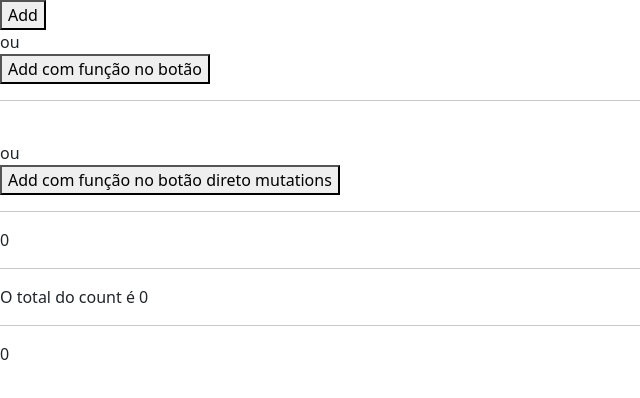
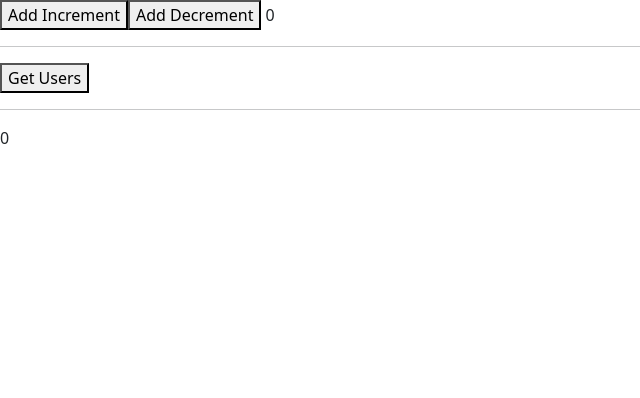
Before and after one commit to rederson/curso-vue-3, a Vue app in the folder frontend/: page / in a window 1280 px wide. Shown: the top 398 px of the page, without its empty margins (0-640 px from the left). Built offline with nearby package versions, Linux system fonts and the light colour scheme.

Commit message:
VUEX - Módulos com a composition-api

```diff
--- a/frontend/src/components/Counter.vue
+++ b/frontend/src/components/Counter.vue
@@ -1,6 +1,7 @@
 <template>
     <div>
-        {{  store.state.count}}
+        {{  store.state.counter.count }}
+
     </div>
 </template>
 
--- /dev/null
+++ b/frontend/src/store/counter.js
@@ -0,0 +1,28 @@
+export default {
+    namespaced:true,
+    state:{
+        count: 0
+    },
+    actions:{
+        increment(state, payload){
+            state.commit('increment');
+        }
+    },
+    mutations:{
+        increment(state, payload) {
+            state.count++;
+        },
+        decrement(state, payload){
+            state.count--
+        }
+    },
+    getters:{
+        getCounter(state){
+            return 'O total do count é = '+state.count;
+        },
+
+        getDecrement(state){
+            return 'O total do count é = '+state.count;
+        }
+    }
+}
--- a/frontend/src/store/store.js
+++ b/frontend/src/store/store.js
@@ -1,26 +1,13 @@
-import {createStore} from 'vuex';
+import { createStore } from 'vuex';
+import counter from "@/store/counter";
+import users from "@/store/users";
 
 const store = createStore({
 
-    state:{
-        count: 0
-    },
-    actions:{
-        increment(state, payload){
-            state.commit('increment'); // abstrai da mutations
-        }
-    },
-    mutations:{
-        increment(state,payload){
-            state.count+=payload;
-        }
-    },
-    getters:{
-        getCounter(state){
-            return 'O total do count é '+state.count;
-        }
+    modules: {
+        counter,
+        users
     }
-
 
 });
 
--- /dev/null
+++ b/frontend/src/store/users.js
@@ -0,0 +1,30 @@
+import http from '@/services/http';
+
+export default {
+    namespaced: true,
+    state: {
+        data: []
+    },
+    actions: {
+
+        async getUsers(state, payload) {
+            try {
+                const {data} = await http.get('api/users');
+                state.commit('setUsers', data);
+            } catch (error) {
+                console.log(error.response.data);
+            }
+        }
+    },
+    mutations: {
+        setUsers (state, payload){
+            state.data = payload;
+        },
+        hideUsers (state, payload) {
+
+        }
+    },
+    getters: {
+
+    }
+}
--- a/frontend/src/views/HomeView.vue
+++ b/frontend/src/views/HomeView.vue
@@ -1,30 +1,40 @@
 <template>
 <div>
-  <button @click="increment" >Add</button>
+  <button @click="increment"> Add Increment</button>
+  <button @click="decrement"> Add Decrement</button>
+   {{ count }}
+   <hr>
 
-  <br /> ou <br />
-  <button @click="store.dispatch('increment')"> Add com função no botão</button>
-  <hr>
-  <br /> ou <br />
-  <button @click="store.commit('increment',10)"> Add com função no botão direto mutations</button>
-  <hr>
-   {{ store.state.count }}
-
-   <hr>
-   {{ store.getters.getCounter }}
+<template v-if="data.length > 0">
+  <button @click="hideUsers">Hide Users</button>
+  <ul>
+    <li v-for="(user, index) in data" :key="index">{{ user.firstName }}</li>
+  </ul>
+</template>
+<template v-else>
+  <button @click="getUsers">Get Users</button>
+</template>
 </div>
 
 </template>
 
 
 <script setup>
+import { computed } from "vue";
 import { useStore } from "vuex";
+
 
 const store = useStore();
 
-function increment(){
-  store.dispatch('increment');
-}
+const count = computed(()=> store.state.counter.count)
+//const totalCount = computed(()=> store.getters['counter/getCounter'])
+const data = computed(()=> store.state.users.data)
+
+
+const increment = () => store.dispatch('counter/increment')
+const decrement = () => store.commit('counter/decrement')
+const getUsers = () => store.dispatch('users/getUsers')
+const hideUsers = () => store.commit('users/setUsers',[])
 
 </script>
 
```
Also changed, not shown: 2 other files (tests, documents, lock files or other folders).
